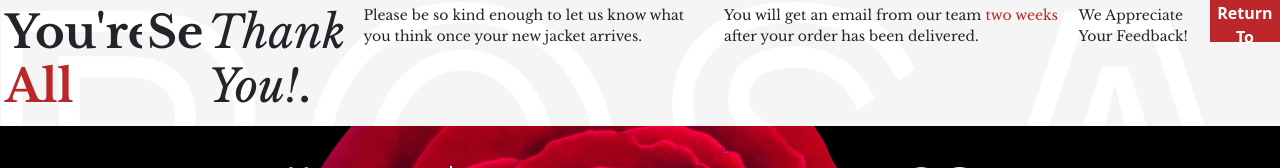
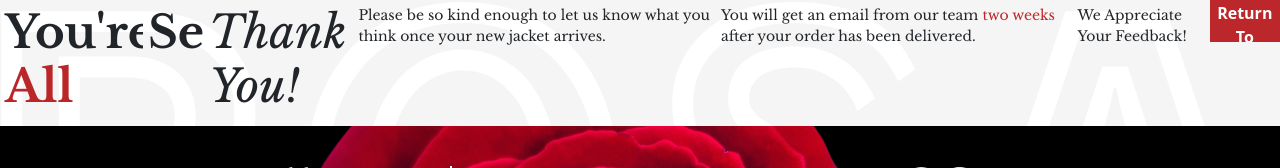
Before and after one commit to grantGCode/Shopping-Cart-Application-Frontend, a React (Create React App) app: page /success in a window 1280 px wide. Shown: the top 168 px of the page. Built offline with nearby package versions, Linux system fonts and the light colour scheme.

Commit message:
remove . from Cancel and Success pages.

```diff
--- a/src/pages/Cancel.jsx
+++ b/src/pages/Cancel.jsx
@@ -3,7 +3,7 @@ import { CancelStyledContainer} from '../styles/Cancel.styled.js';
 function cancel() {
   return (
     <CancelStyledContainer>
-      <h2 className='header-two'>Your Order Has Been Canceled.<i className='skinny'>Thank You!</i>.</h2>
+      <h2 className='header-two'>Your Order Has Been Canceled.<i className='skinny'>Thank You!</i></h2>
       <p className='header-description'>
         If you did not intend to cancel your order and
         are seeing this page <span className='red'> please </span>
--- a/src/pages/Success.jsx
+++ b/src/pages/Success.jsx
@@ -4,8 +4,9 @@ import { SuccessStyledContainer} from '../styles/Success.styled.js';
 function success() {
   return (
     <SuccessStyledContainer>
-      <h2 className='header-two'>You're <span className='red'>All</span></h2> <h2 className='header-two'>Set!</h2>
-      <h2 className='header-two'><i className='skinny'>Thank You!</i>.</h2>
+      <h2 className='header-two'>You're <span className='red'>All</span></h2>
+      <h2 className='header-two'>Set!</h2>
+      <h2 className='header-two'><i className='skinny'>Thank You!</i></h2>
       <p className='header-description'>
         Please be so kind enough to let us know what
         you think once your new jacket arrives.
```
